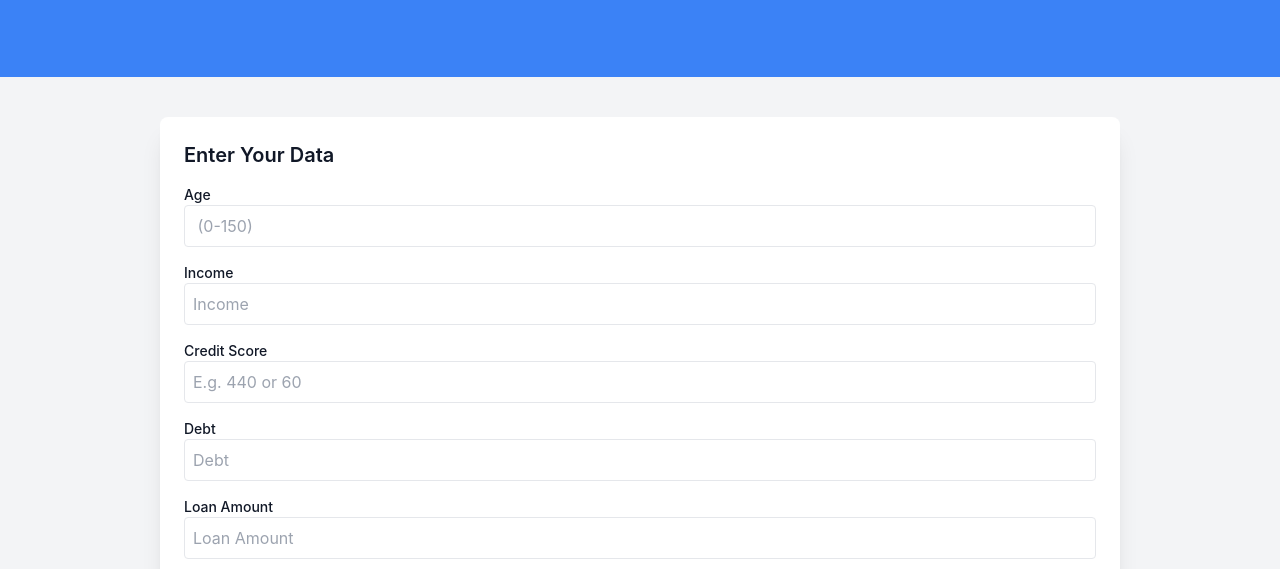
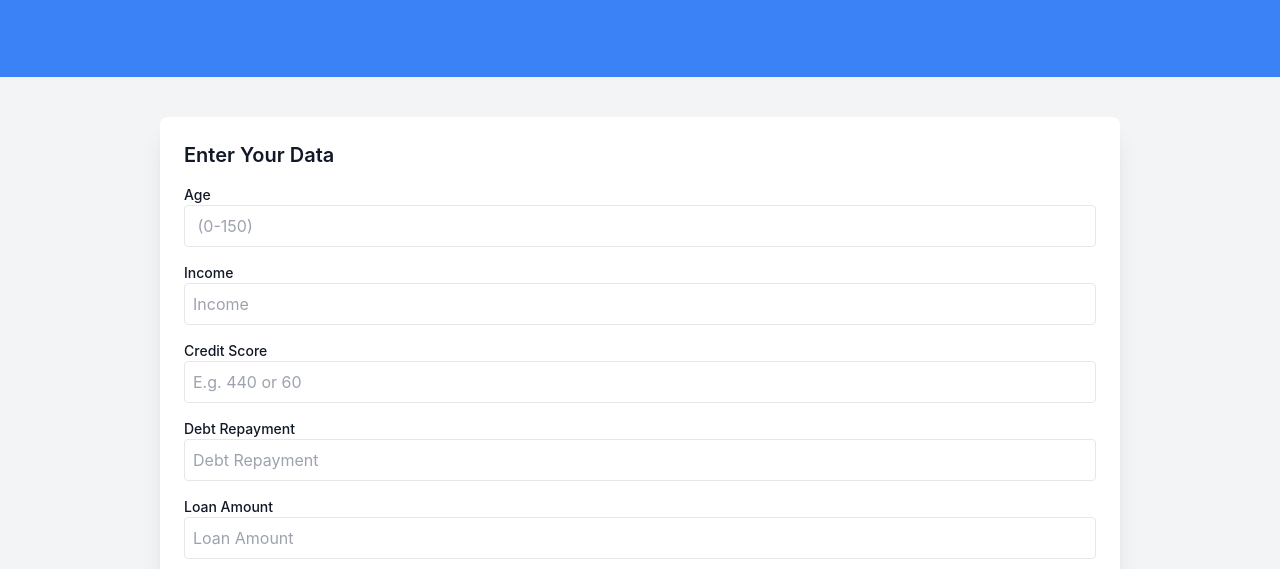
Before and after one commit to MissDinosaur/Loan_Approval_Prediction_Flask_ML_project, a plain HTML site: page app/templates/input.html in a window 1280 px wide. Shown: the part 231-800 px from the top of the page. Drawn offline with nearby package versions, Linux system fonts and the light colour scheme.

Commit message:
Downgraded ipython==8.33.0, Removed pywin32 in requirements.txt to make it work on pythonanywhere. Changed Input Form.

```diff
--- a/app/templates/input.html
+++ b/app/templates/input.html
@@ -79,9 +79,9 @@
                 </div>
 
                 <div class="input-container">
-                    <label for="dti" class="block text-sm font-medium">Debt</label>
-                    <div class="info-box">Annual debt in USD</div>
-                    <input type="number" id="dti" placeholder="Debt" class="block p-2 border rounded" min="0.0" step="0.01" required>
+                    <label for="dti" class="block text-sm font-medium">Debt Repayment</label>
+                    <div class="info-box">Monthly debt repayment in USD</div>
+                    <input type="number" id="dti" placeholder="Debt Repayment" class="block p-2 border rounded" min="0.0" step="0.01" required>
                 </div>
 
                 <div class="input-container">
@@ -137,7 +137,7 @@
                 "Age": document.getElementById("age").value,
                 "Income": document.getElementById("income").value,
                 "Credit Score": document.getElementById("credit-score").value,
-                "Debt-to-Income Ratio": document.getElementById("dti").value / document.getElementById("income").value,
+                "Debt-to-Income Ratio": ((document.getElementById("dti").value)*12) / document.getElementById("income").value,
                 "Loan Amount": document.getElementById("loan-amount").value,
                 "Assets Value": document.getElementById("assets-value").value,
                 "Previous Defaults": document.getElementById("previous-defaults").value,
```
Also changed, not shown: requirements.txt.
